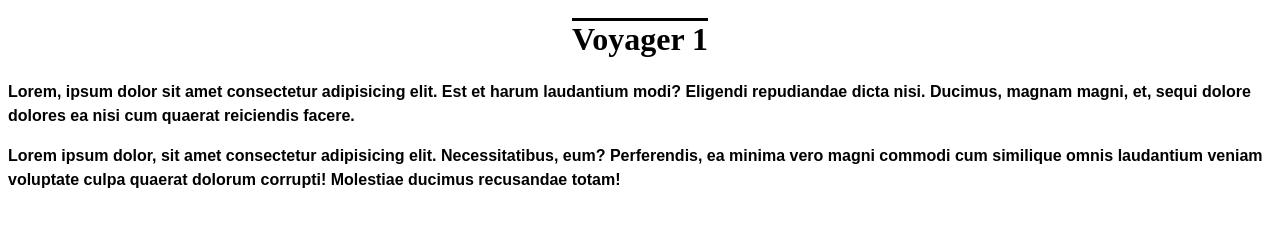
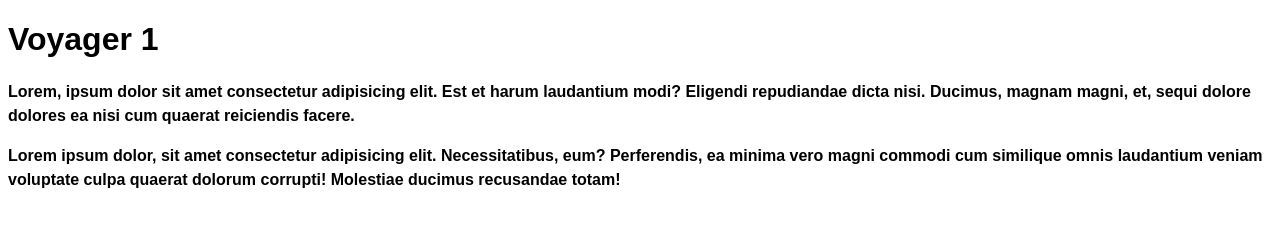
Before and after one commit to luanbrazz/javascript-OneBitCode, a plain HTML site: page CSS/Aula 6 - Textos e fontes/index.html in a window 1280 px wide. Drawn offline with Linux system fonts and the light colour scheme; a web font is replaced by a local one.

Commit message:
Google fonts

```diff
--- a/CSS/Aula 6 - Textos e fontes/index.html
+++ b/CSS/Aula 6 - Textos e fontes/index.html
@@ -4,6 +4,9 @@
     <meta charset="UTF-8">
     <title>Voyager 1</title>
     <link rel="stylesheet" href="style.css">
+    <link rel="preconnect" href="https://fonts.googleapis.com">
+    <link rel="preconnect" href="https://fonts.gstatic.com" crossorigin>
+    <link href="https: //fonts.googleapis.com/css2? family= Yellowtail & display=swap" rel="stylesheet">
 </head>
 <body>
     <h1>Voyager 1</h1>
--- a/CSS/Aula 6 - Textos e fontes/style.css
+++ b/CSS/Aula 6 - Textos e fontes/style.css
@@ -7,6 +7,5 @@ p{
 }
 
 h1{
-    text-align: center;
-    text-decoration: overline;
+    font-family: 'arial', cursive;
 }
```
